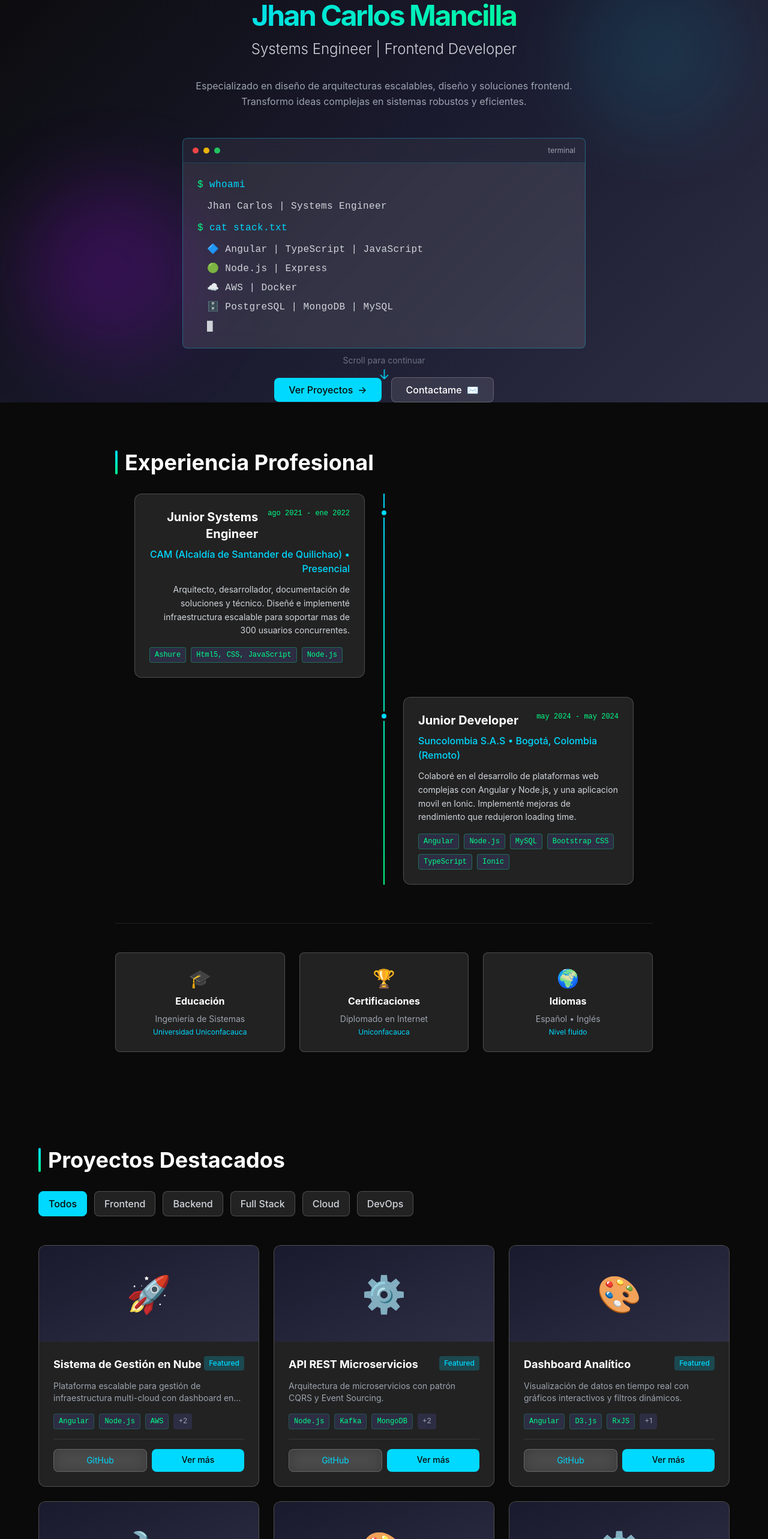
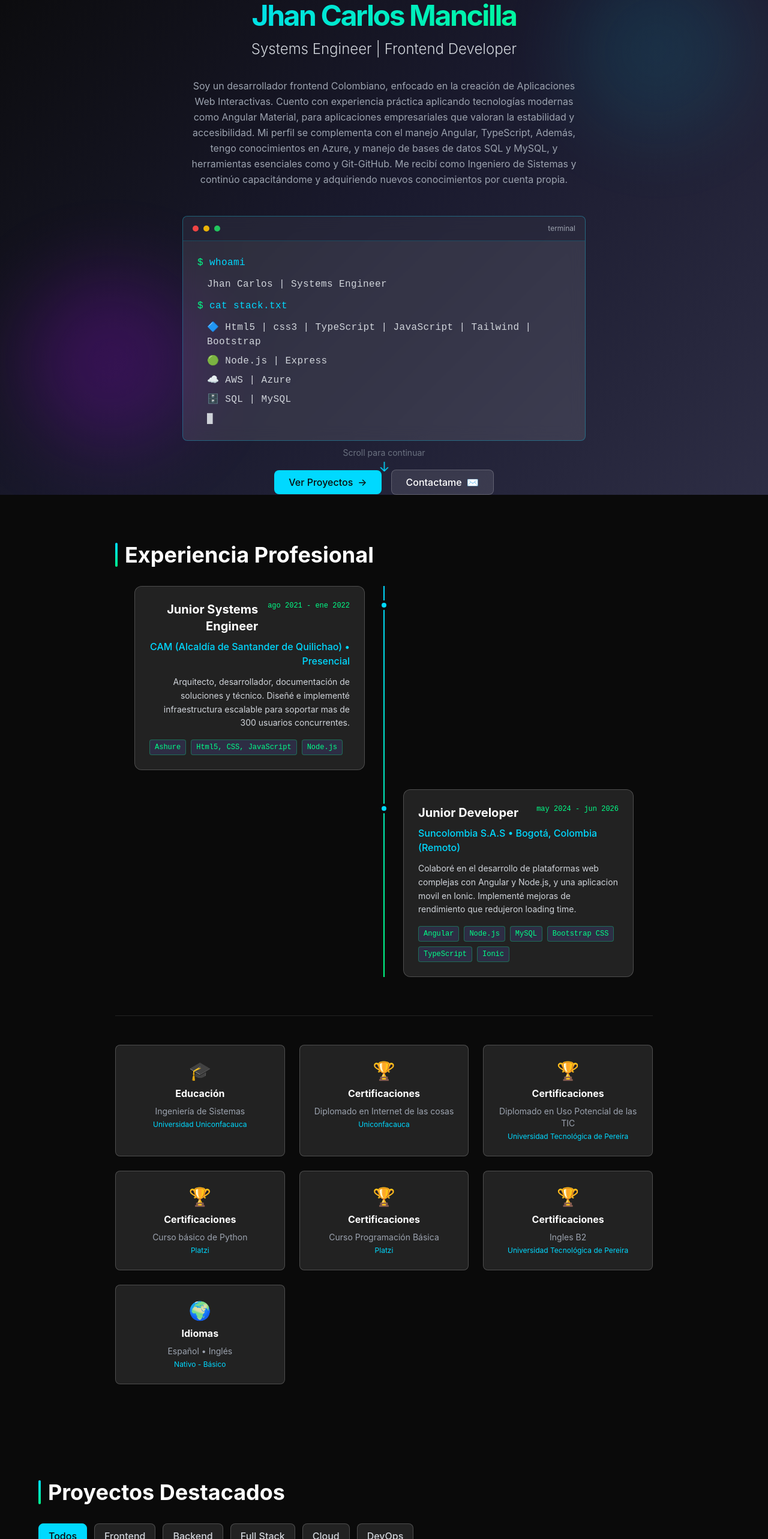
Before and after one commit to JhanCarlosMM/PortaJcM, an Angular app: page / in a window 1280 px wide. Shown: the part 220-2786 px from the top of the page at 60% size. Built offline with nearby package versions, Linux system fonts and the light colour scheme.

Commit message:
Organización y pruebas de codigo

```diff
--- a/angular.json
+++ b/angular.json
@@ -2,7 +2,8 @@
   "$schema": "./node_modules/@angular/cli/lib/config/schema.json",
   "version": 1,
   "cli": {
-    "packageManager": "npm"
+    "packageManager": "npm",
+    "analytics": "32815fa7-cb15-4fad-931c-3b48ee393a01"
   },
   "newProjectRoot": "projects",
   "projects": {
--- a/src/app/constants/portfolio.constants.ts
+++ b/src/app/constants/portfolio.constants.ts
@@ -6,10 +6,10 @@
 export const PORTFOLIO_INFO = {
   name: 'Jhan Carlos Mancilla',
   title: 'Systems Engineer',
-  subtitle: 'Edition Full | Full Stack Developer',
-  description: 'Especializado en diseño de arquitecturas escalables, cloud computing y soluciones backend/frontend.',
+  subtitle: 'Edition Full | Frontend Developer',
+  description: 'Especializado en diseño de arquitecturas escalables, cloud computing y soluciones frontend.',
   email: 'jhancarlosmena@gmail.com',
-  phone: '+57 000 000 0000',
+  phone: '+57 3117590093',
   location: 'Remote',
   yearsOfExperience: 3,
 };
@@ -23,11 +23,11 @@ export const SOCIAL_LINKS = {
 
 // Stack tecnológico
 export const TECH_STACK = {
-  frontend: ['Angular', 'TypeScript', 'RxJS', 'Tailwind CSS', 'Bootstrap'],
-  backend: ['Node.js', 'Express', 'NestJS'],
-  cloud: ['Azure', 'Google Cloud', 'Docker'],
+  frontend: ['Html5', 'CSS3', 'JavaScript', 'TypeScript', 'Tailwind CSS', 'Bootstrap'],
+  backend: ['Node.js', 'SQL','MySQL'],
+  cloud: ['Azure',],
   devops: ['GitHub Actions', 'Linux'],
-  tools: ['Git', 'VS Code', 'Figma', 'Postman'],
+  tools: ['Git-GitHub', 'VS Code', 'Figma', 'Postman', 'Pstgresql', 'MySQL Workbench'],
 };
 
 // Configuración de animaciones
@@ -57,13 +57,13 @@ export const BREAKPOINTS = {
 
 // Colores del tema
 export const THEME_COLORS = {
-  primary: '#00d9ff',      // Neon Cyan
-  secondary: '#00ff88',    // Neon Emerald
-  accent: '#b100ff',       // Neon Purple
-  danger: '#ff006e',       // Neon Pink
-  background: '#0a0a0a',   // Cyber Dark
-  surface: '#1a1a2e',      // Cyber Gray
-  surfaceLight: '#2d2d44', // Cyber Light
+  primary: '#00d9ff',
+  secondary: '#00ff88',
+  accent: '#b100ff',
+  danger: '#ff006e',
+  background: '#0a0a0a',
+  surface: '#1a1a2e',
+  surfaceLight: '#2d2d44',
 };
 
 // URLs de APIs
@@ -95,9 +95,9 @@ export const FEEDBACK_MESSAGES = {
 // Configuración de SEO
 export const SEO_CONFIG = {
   siteName: 'Jhan Carlos Mancilla - Portfolio',
-  siteUrl: 'https://jcmmena.dev',
-  siteDescription: 'Portafolio profesional de Jhan Carlos Mancilla - Ingeniero de Sistemas, Arquitecto de Nube y Desarrollador Full Stack',
-  socialImage: 'https://jcmmena.dev/og-image.png',
+  siteUrl: 'https://jhancarlosmm.dev',
+  siteDescription: 'Portafolio profesional de Jhan Carlos Mancilla - Ingeniero de Sistemas, Diseño web y Desarrollador Frontend.',
+  socialImage: 'https://jhancarlosmm.dev/og-image.png',
 };
 
 // Categorías de proyectos
--- a/src/app/features/experience/experience.component.ts
+++ b/src/app/features/experience/experience.component.ts
@@ -86,15 +86,39 @@ import { Experience } from '../../interfaces/portfolio.interface';
             <div class="glass rounded-lg p-6 text-center">
               <div class="text-3xl mb-2">🏆</div>
               <h4 class="font-bold text-white mb-2">Certificaciones</h4>
-              <p class="text-sm text-gray-400">Diplomado en Internet</p>
+              <p class="text-sm text-gray-400">Diplomado en Internet de las cosas</p>
               <p class="text-xs text-neon-cyan mt-1">Uniconfacauca</p>
+            </div>
+            <div class="glass rounded-lg p-6 text-center">
+              <div class="text-3xl mb-2">🏆</div>
+              <h4 class="font-bold text-white mb-2">Certificaciones</h4>
+              <p class="text-sm text-gray-400">Diplomado en Uso Potencial de las TIC</p>
+              <p class="text-xs text-neon-cyan mt-1">Universidad Tecnológica de Pereira</p>
+            </div>
+            <div class="glass rounded-lg p-6 text-center">
+              <div class="text-3xl mb-2">🏆</div>
+              <h4 class="font-bold text-white mb-2">Certificaciones</h4>
+              <p class="text-sm text-gray-400">Curso básico de Python</p>
+              <p class="text-xs text-neon-cyan mt-1">Platzi</p>
+            </div>
+            <div class="glass rounded-lg p-6 text-center">
+              <div class="text-3xl mb-2">🏆</div>
+              <h4 class="font-bold text-white mb-2">Certificaciones</h4>
+              <p class="text-sm text-gray-400">Curso Programación Básica</p>
+              <p class="text-xs text-neon-cyan mt-1">Platzi</p>
+            </div>
+            <div class="glass rounded-lg p-6 text-center">
+              <div class="text-3xl mb-2">🏆</div>
+              <h4 class="font-bold text-white mb-2">Certificaciones</h4>
+              <p class="text-sm text-gray-400">Ingles B2</p>
+              <p class="text-xs text-neon-cyan mt-1">Universidad Tecnológica de Pereira</p>
             </div>
 
             <div class="glass rounded-lg p-6 text-center">
               <div class="text-3xl mb-2">🌍</div>
               <h4 class="font-bold text-white mb-2">Idiomas</h4>
               <p class="text-sm text-gray-400">Español • Inglés</p>
-              <p class="text-xs text-neon-cyan mt-1">Nivel fluido</p>
+              <p class="text-xs text-neon-cyan mt-1">Nativo - Básico</p>
             </div>
           </div>
         </div>
--- a/src/app/features/hero/hero.component.ts
+++ b/src/app/features/hero/hero.component.ts
@@ -40,8 +40,15 @@ import { CommonModule } from '@angular/common';
           </p>
 
           <p class="text-gray-400 max-w-2xl mx-auto mb-12 leading-relaxed">
-            Especializado en diseño de arquitecturas escalables, diseño y soluciones
-            frontend. Transformo ideas complejas en sistemas robustos y eficientes.
+            Soy un desarrollador frontend Colombiano, enfocado en la creación de Aplicaciones Web Interactivas.
+            Cuento con experiencia práctica aplicando tecnologías modernas
+            como Angular Material, para aplicaciones empresariales que valoran la estabilidad y accesibilidad.
+            Mi perfil se complementa con el manejo Angular, TypeScript,
+            Además, tengo conocimientos en Azure, y manejo de
+            bases de datos SQL y MySQL, y herramientas esenciales como y Git-GitHub.
+
+            Me recibí como Ingeniero de Sistemas y continúo
+            capacitándome y adquiriendo nuevos conocimientos por cuenta propia.
           </p>
         </div>
 
@@ -67,10 +74,10 @@ import { CommonModule } from '@angular/common';
                 <span class="text-neon-emerald">$</span> cat stack.txt
               </div>
               <div class="space-y-2 ml-4 text-gray-300 terminal-text">
-                <div>🔷 Angular | TypeScript | JavaScript</div>
+                <div>🔷 Html5 | css3 | TypeScript | JavaScript | Tailwind | Bootstrap</div>
                 <div>🟢 Node.js | Express </div>
-                <div>☁️ AWS | Docker </div>
-                <div>🗄️ PostgreSQL | MongoDB | MySQL</div>
+                <div>☁️ AWS | Azure </div>
+                <div>🗄️ SQL | MySQL</div>
                 <div>
                   @if (terminalCursor()) {
                     <span class="animate-pulse">█</span>
--- a/src/app/features/projects/projects.component.ts
+++ b/src/app/features/projects/projects.component.ts
@@ -12,10 +12,10 @@ type ProjectCategory = 'frontend' | 'backend' | 'fullstack' | 'cloud' | 'devops'
   template: `
     <section id="projects" class="py-20 px-4 md:px-6 bg-cyber-dark">
       <div class="max-w-6xl mx-auto">
-        <!-- Section Title -->
+        <!-- Titulo -->
         <h2 class="section-title">Proyectos Destacados</h2>
 
-        <!-- Filter buttons -->
+        <!-- Filtro -->
         <div class="flex flex-wrap gap-3 mb-12 justify-center md:justify-start">
           <button
             *ngFor="let filter of filters()"
--- a/src/app/features/skills/skills.component.ts
+++ b/src/app/features/skills/skills.component.ts
@@ -129,7 +129,7 @@ export class SkillsComponent implements OnInit {
     {
       label: 'Years Exp.',
       icon: '📅',
-      count: '3+',
+      count: '2+',
     },
   ]);
 
--- a/src/app/services/github.service.ts
+++ b/src/app/services/github.service.ts
@@ -18,7 +18,7 @@ interface GitHubRepo {
   providedIn: 'root'
 })
 export class GitHubService {
-  private readonly apiUrl = 'https://api.github.com/users';
+  private readonly apiUrl = '';
   private readonly username = 'JhanCarlosMM';
 
   constructor(private http: HttpClient) {}
--- a/src/app/services/portfolio.service.ts
+++ b/src/app/services/portfolio.service.ts
@@ -11,101 +11,99 @@ export class PortfolioService {
       id: '1',
       title: 'Sistema de Gestión en Nube',
       description: 'Plataforma escalable para gestión de infraestructura multi-cloud con dashboard en tiempo real.',
-      url: 'https://example.com/cloud-mgmt',
+      url: '',
       image: 'https://via.placeholder.com/400x250?text=Cloud+Mgmt',
       technologies: ['Angular', 'Node.js', 'AWS', 'PostgreSQL', 'Docker'],
       category: 'fullstack',
       featured: true,
       startDate: new Date('2024-01-15'),
-      github: 'https://github.com/user/cloud-mgmt',
+      github: '',
     },
     {
       id: '2',
-      title: 'API REST Microservicios',
-      description: 'Arquitectura de microservicios con patrón CQRS y Event Sourcing.',
+      title: 'API REST Climatológica',
+      description: 'App que muestra el clima con mi ubicación, desde una API.',
       url: 'https://example.com/microservices',
       technologies: ['Node.js', 'Kafka', 'MongoDB', 'Docker', 'Kubernetes'],
       category: 'backend',
       featured: true,
       startDate: new Date('2023-08-10'),
-      github: 'https://github.com/user/microservices',
+      github: 'https://github.com/JhanCarlosMM/Clima-App.git',
     },
     {
       id: '3',
       title: 'Dashboard Analítico',
       description: 'Visualización de datos en tiempo real con gráficos interactivos y filtros dinámicos.',
-      url: 'https://example.com/analytics',
-      technologies: ['Angular', 'D3.js', 'RxJS', 'Tailwind CSS'],
+      url: '',
+      technologies: ['Angular', 'TypeScript', 'Html5', 'Bootstrap'],
       category: 'frontend',
       featured: true,
       startDate: new Date('2024-03-01'),
-      github: 'https://github.com/user/analytics-dashboard',
+      github: '',
     },
     {
       id: '4',
-      title: 'Infraestructura como Código',
-      description: 'Automatización completa de infraestructura en AWS usando Terraform y CDK.',
+      title: 'App',
+      description: 'Aplicación web interactiva.',
       url: 'https://example.com/iac',
-      technologies: ['Terraform', 'AWS CDK', 'Python', 'GitHub Actions'],
+      technologies: ['JavaScript', 'css3', 'Html5'],
       category: 'devops',
       featured: false,
       startDate: new Date('2024-02-20'),
-      github: 'https://github.com/user/infrastructure-as-code',
+      github: 'https://github.com/JhanCarlosMM/App-JavaScript.git',
     },
     {
       id: '5',
       title: 'Librería de Componentes',
       description: 'Componentes reutilizables con TypeScript, Storybook y pruebas E2E.',
-      url: 'https://example.com/ui-lib',
+      url: '',
       technologies: ['Angular', 'TypeScript', 'Storybook', 'Cypress'],
       category: 'frontend',
       featured: false,
       startDate: new Date('2023-11-05'),
-      github: 'https://github.com/user/component-library',
+      github: '',
     },
     {
       id: '6',
       title: 'Optimización de Base de Datos',
       description: 'Mejora de rendimiento en queries complejos y indexación estratégica.',
-      url: 'https://example.com/db-optimization',
+      url: '',
       technologies: ['PostgreSQL', 'SQL', 'Redis', 'DBeaver'],
       category: 'backend',
       featured: false,
       startDate: new Date('2024-01-30'),
-      github: 'https://github.com/user/db-optimization',
+      github: '',
     },
   ]);
 
   private skills = signal<Skill[]>([
     // Frontend
-    { name: 'Angular', category: 'frontend', level: 'expert', percentage: 95, icon: '⚡' },
-    { name: 'TypeScript', category: 'frontend', level: 'expert', percentage: 90, icon: '🔷' },
-    { name: 'Tailwind CSS', category: 'frontend', level: 'advanced', percentage: 85, icon: '🎨' },
-    { name: 'RxJS', category: 'frontend', level: 'advanced', percentage: 88, icon: '🌊' },
+    { name: 'Angular', category: 'frontend', level: 'expert', percentage: 75, icon: '⚡' },
+    { name: 'TypeScript', category: 'frontend', level: 'expert', percentage: 40, icon: '🔷' },
+    { name: 'JavaScript', category: 'frontend', level: 'expert', percentage: 60, icon: '🔷' },
+    { name: 'Bootstrap', category: 'frontend', level: 'advanced', percentage: 55, icon: '🎨' },
+    { name: 'HTML5-CSS3', category: 'frontend', level: 'advanced', percentage: 95, icon: '🌊' },
 
     // Backend
-    { name: 'Node.js', category: 'backend', level: 'expert', percentage: 92, icon: '🟢' },
-    { name: 'Express', category: 'backend', level: 'advanced', percentage: 87, icon: '⚙️' },
-    { name: 'PostgreSQL', category: 'backend', level: 'advanced', percentage: 85, icon: '🗄️' },
-    { name: 'MongoDB', category: 'backend', level: 'intermediate', percentage: 75, icon: '📊' },
+    { name: 'Node.js', category: 'backend', level: 'expert', percentage: 30, icon: '🟢' },
+    { name: 'MySQL', category: 'backend', level: 'advanced', percentage: 60, icon: '⚙️' },
+    { name: 'SQL', category: 'backend', level: 'advanced', percentage: 35, icon: '🗄️' },
+
 
     // Cloud
-    { name: 'AWS', category: 'cloud', level: 'advanced', percentage: 88, icon: '☁️' },
-    { name: 'Azure', category: 'cloud', level: 'intermediate', percentage: 70, icon: '☁️' },
-    { name: 'Docker', category: 'cloud', level: 'advanced', percentage: 86, icon: '🐳' },
-    { name: 'Kubernetes', category: 'cloud', level: 'intermediate', percentage: 72, icon: '⚓' },
+    { name: 'Azure', category: 'cloud', level: 'intermediate', percentage: 20, icon: '☁️' },
 
     // DevOps
-    { name: 'GitHub Actions', category: 'devops', level: 'advanced', percentage: 85, icon: '🤖' },
-    { name: 'Jenkins', category: 'devops', level: 'intermediate', percentage: 75, icon: '🔧' },
-    { name: 'Terraform', category: 'devops', level: 'advanced', percentage: 83, icon: '🏗️' },
-    { name: 'Linux', category: 'devops', level: 'advanced', percentage: 84, icon: '🐧' },
+    { name: 'GitHub Actions', category: 'devops', level: 'advanced', percentage: 35, icon: '🤖' },
+    { name: 'Linux', category: 'devops', level: 'advanced', percentage: 40, icon: '🐧' },
 
     // Tools
-    { name: 'Git', category: 'tools', level: 'expert', percentage: 94, icon: '📝' },
-    { name: 'VS Code', category: 'tools', level: 'expert', percentage: 96, icon: '💻' },
-    { name: 'Figma', category: 'tools', level: 'intermediate', percentage: 72, icon: '🎯' },
-    { name: 'Jira', category: 'tools', level: 'advanced', percentage: 82, icon: '📋' },
+    { name: 'Git-GitHub', category: 'tools', level: 'expert', percentage: 95, icon: '📝' },
+    { name: 'VS Code', category: 'tools', level: 'expert', percentage: 90, icon: '💻' },
+    { name: 'Figma', category: 'tools', level: 'intermediate', percentage: 60, icon: '🎯' },
+    { name: 'Postman', category: 'tools', level: 'advanced', percentage: 50, icon: '📋' },
+    { name: 'Postgresql', category: 'tools', level: 'advanced', percentage: 50, icon: '📋' },
+    { name: 'MySQL Workbench', category: 'tools', level: 'advanced', percentage: 85, icon: '📋' },
   ]);
 
   private experiences = signal<Experience[]>([
@@ -123,7 +121,7 @@ export class PortfolioService {
       company: 'Suncolombia S.A.S',
       location: 'Bogotá, Colombia (Remoto)',
       startDate: new Date('2024-05-20'),
-      endDate: new Date('2024-05-31'),
+      endDate: new Date('2026-06-07'),
       description: 'Colaboré en el desarrollo de plataformas web complejas con Angular y Node.js, y una aplicacion movil en Ionic. Implementé mejoras de rendimiento que redujeron loading time.',
       technologies: ['Angular', 'Node.js', 'MySQL', 'Bootstrap CSS', 'TypeScript', 'Ionic'],
     },
--- a/src/app/utils/common.utils.ts
+++ b/src/app/utils/common.utils.ts
@@ -1,7 +1,3 @@
-/**
- * Utilidades comunes para el portafolio
- */
-
 /**
  * Formatea una fecha al formato deseado
  */
--- a/src/index.html
+++ b/src/index.html
@@ -17,8 +17,8 @@
   <meta property="og:title" content="Jhan Carlos Mancilla - Systems Engineer">
   <meta property="og:description" content="Portafolio profesional. Especializado en arquitectura de software, cloud computing y desarrollo backend/frontend.">
   <meta property="og:type" content="website">
-  <meta property="og:url" content="https://jcmmena.dev">
-  <meta property="og:image" content="https://jcmmena.dev/og-image.png">
+  <meta property="og:url" content="https://jhancarlosmm.dev">
+  <meta property="og:image" content="https://jhancarlosmm.dev/og-image.png">
 
 
   <!-- Favicon -->
@@ -30,9 +30,9 @@
   <link rel="preconnect" href="https://fonts.gstatic.com" crossorigin>
 
   <!-- Canonical URL (cambia a tu dominio) -->
-  <link rel="canonical" href="https://jcmendez.dev">
+  <link rel="canonical" href="https://jhancarlosmm.dev">
 
-  <!-- Analytics (opcional - Google Analytics) -->
+  <!-- Analytics (Google Analytics) -->
   <!-- <script async src="https://www.googletagmanager.com/gtag/js?id=GA_ID"></script>
   <script>
     window.dataLayer = window.dataLayer || [];
```
Also changed, not shown: src/app/app.html (+1 -16 lines), 1 other file (tests, documents, lock files or other folders).
